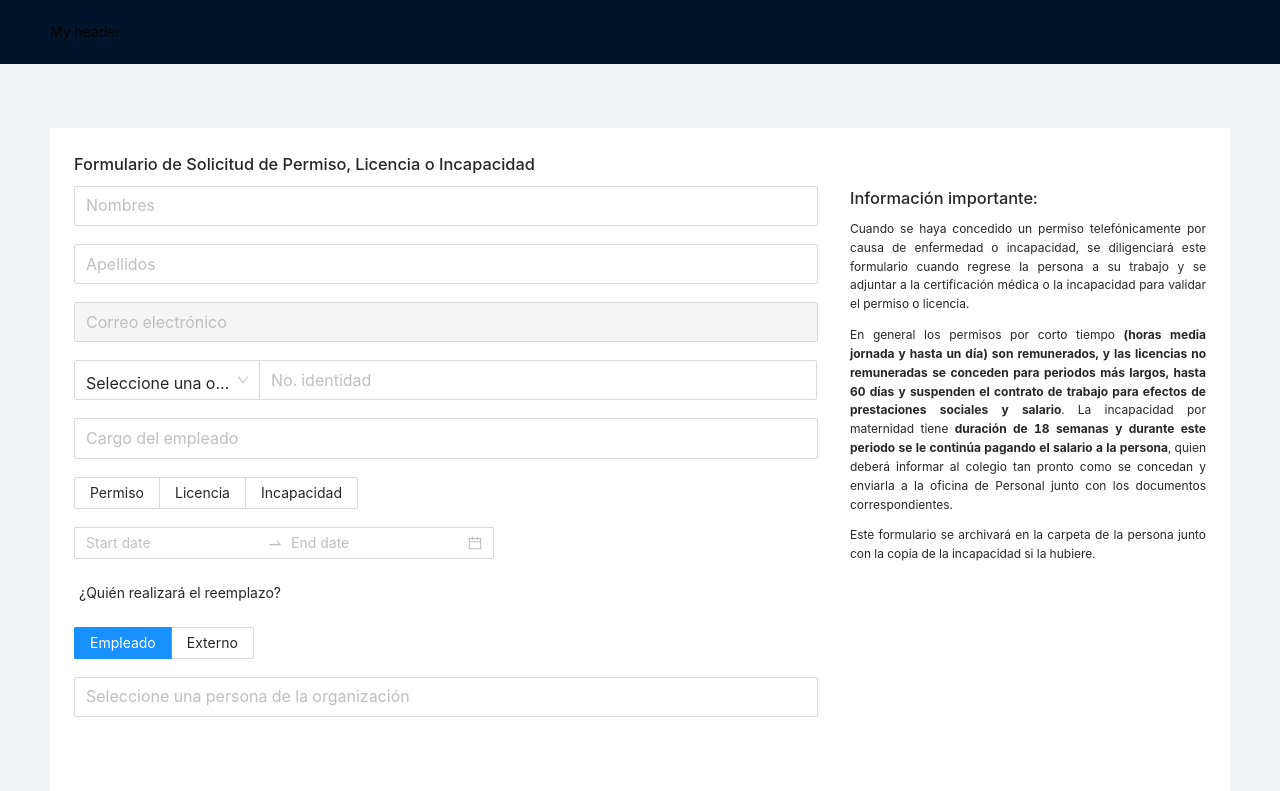
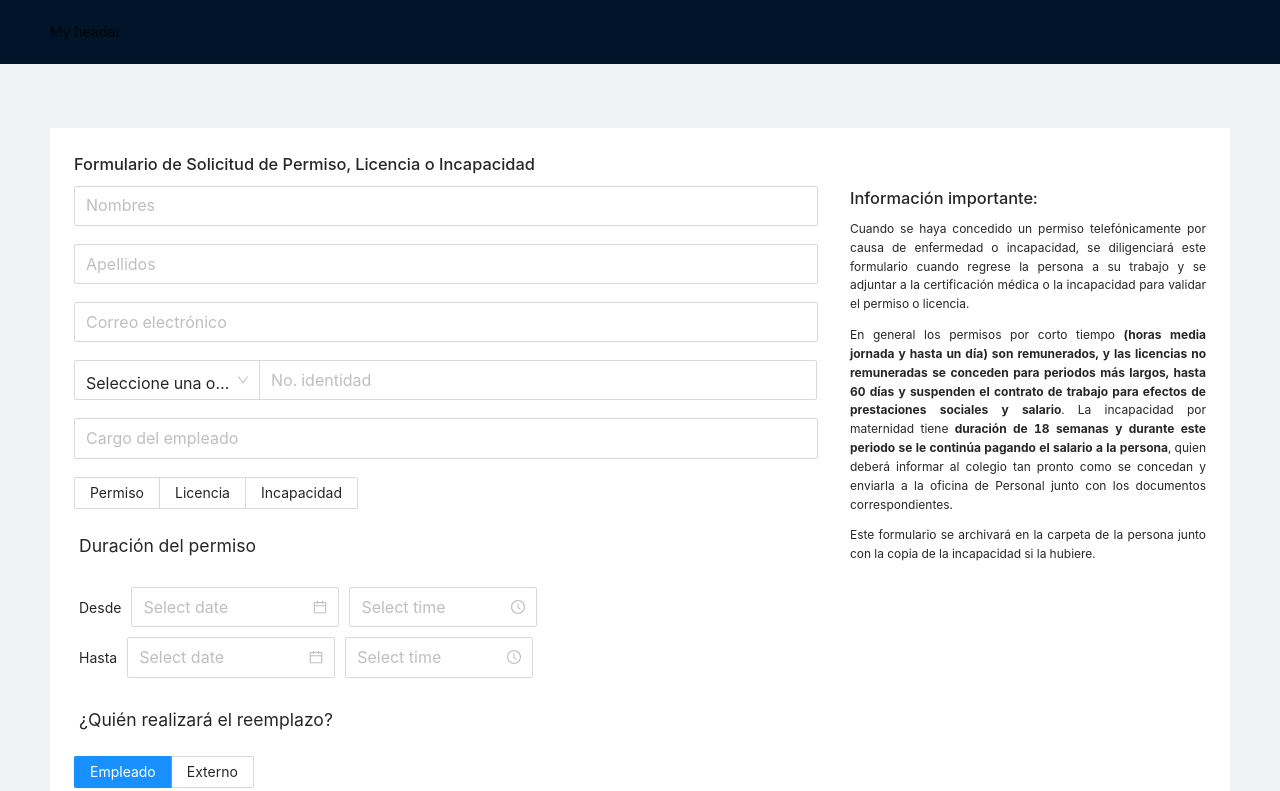
Before and after one commit to marcosaguileraely/adm-roch-apps, a React (Create React App) app: page / in a window 1280 px wide. Shown: the top 791 px of the page. Built offline with nearby package versions, Linux system fonts and the light colour scheme; no server answers.

Commit message:
Update: Date and time picker selector added

```diff
--- a/src/components/Permit/PermitForm/form.css
+++ b/src/components/Permit/PermitForm/form.css
@@ -1,6 +1,14 @@
 span.span-in-line{
     display: table-cell;
     padding: 5px;
+}
+
+.div-in-line {
+    display: inline !important;
+}
+
+.title-in-line {
+    font-size: 1.1rem !important;
 }
 
 .terms-text {
--- a/src/components/Permit/PermitForm/form.js
+++ b/src/components/Permit/PermitForm/form.js
@@ -1,5 +1,5 @@
 import { useEffect, useState } from 'react';
-import { Input, Select, Radio, Space, DatePicker, Checkbox, Button, AutoComplete } from 'antd';
+import { Input, Select, Radio, Space, DatePicker, TimePicker, Checkbox, Button, AutoComplete } from 'antd';
 import { SendOutlined } from '@ant-design/icons';
 
 import './form.css'
@@ -23,7 +23,6 @@ const optionsWhoReplace = [
 ];
 
 const Form = () => {
-
     const DOMElement = document.querySelectorAll('input');
 
     const [name, setName] = useState('')
@@ -33,6 +32,10 @@ const Form = () => {
     const [dni, setDni] = useState('')
     const [permitType, setPermitType] = useState('')
     const [position, setPosition] = useState('')
+    const [startDate, setStartDate] = useState([])
+    const [startTime, setStartTime] = useState([])
+    const [endDate, setEndDate] = useState([])
+    const [endTime, setEndTime] = useState([])
     const [date, setDate] = useState([])
     const [replaceType, setReplaceType] = useState('Empleado')
     const [coworker, setCoworker] = useState('')
@@ -66,50 +69,54 @@ const Form = () => {
     const changeDni = (e) => setDni(e.target.value)
     const changePermitType = (e) => setPermitType(e.target.value)
     const changePisition = (e) => setPosition(e.target.value)
-    const changeDate = (value, dateString) => setDate(dateString)
+    const changeDate = (value, dateString) => {
+        console.log(value)
+        console.log(dateString)
+        setDate(dateString)
+    }
     const selectCoworker = (value) => setCoworker(value)
-    const changeExternalWorkerName = (e) => {
-        console.log(e.target.value)
-        setExternalWorker(e.target.value)
-    }
+    const changeExternalWorkerName = (e) => setExternalWorker(e.target.value)
     const changeReason = (e) => setReason(e.target.value)
     const changeAgree = (e) => setAgreeDisable(!e.target.checked)
 
     const changeReplaceType = (e) => {
         setReplaceType(e.target.value)
-
         if (e.target.value === 'Empleado') {
             setHiddenItemInternalEmployee('visible')
             setHiddenItemExternalEmployee('hidden')
-
+            setExternalWorker('')
         } else {
             setHiddenItemInternalEmployee('hidden')
             setHiddenItemExternalEmployee('visible')
+            setCoworker('')
         }
     }
 
     const clearFields = () => {
         console.log("clear here!")
-        console.log(DOMElement)
-        //DOMElement[1].value = '';
-
+        console.log(`${coworker} and ${externalWorker}`)
+        console.log(startDate)
+        console.log(startTime)
+        console.log(endDate)
+        console.log(endTime)
     }
 
     const createTicket = () => {
         console.log("sending...")
-        var permit = {}
-        permit.name = name
-        permit.last_name = lastName
-        permit.email = email
-        permit.type_dni = dniType
-        permit.dni = dni
-        permit.position = position
-        permit.permit_type = permitType
-        permit.permit_start_date = date[0] + ":00"
-        permit.permit_end_date = date[1] + ":00"
-        permit.who_is_replacement = replaceType === 'Empleado' ? coworker : externalWorker
-        permit.permit_reason = reason
-        permit.accept = isAgreeDisable
+        var permit                     = {}
+        permit.name                    = name
+        permit.last_name               = lastName
+        permit.email                   = email
+        permit.type_dni                = dniType
+        permit.dni                     = dni
+        permit.position                = position
+        permit.permit_type             = permitType
+        permit.permit_start_date       = `${startDate[1]} - ${startTime[1]}`
+        permit.permit_end_date         = `${endDate[1]} - ${endTime[1]}`
+        permit.who_is_replacement_type = replaceType
+        permit.who_is_replacement      = replaceType === 'Empleado' ? coworker : externalWorker
+        permit.permit_reason           = reason
+        permit.accept                  = isAgreeDisable
 
         net.addPermitRequest(permit)
     }
@@ -120,7 +127,7 @@ const Form = () => {
 
                 <Input size="large" placeholder="Nombres" onChange={e => changeName(e)} />
                 <Input size="large" placeholder="Apellidos" onChange={e => changeLastName(e)} />
-                <Input size="large" disabled placeholder="Correo electrónico" onChange={e => changeEmail(e)} />
+                <Input size="large" placeholder="Correo electrónico" onChange={e => changeEmail(e)} />
 
                 <Input.Group compact>
                     <Select
@@ -147,13 +154,38 @@ const Form = () => {
                     buttonStyle="solid"
                 />
 
-                <RangePicker
+                <span className="span-in-line title-in-line" >
+                    Duración del permiso
+                </span>
+
+                <div>
+                    <div className="div-in-line ">
+                        <span className="span-in-line">Desde</span>
+                        <span className="span-in-line" >
+                            <DatePicker size="large" onChange={(moment, value) => setStartDate([moment, value])} />
+                        </span>
+                        <span className="span-in-line" >
+                            <TimePicker use12Hours format="h:mm a" size="large" onChange={(moment, value) => setStartTime([moment, value])} />
+                        </span>
+                    </div>
+                    <div className="div-in-line ">
+                        <span className="span-in-line">Hasta</span>
+                        <span className="span-in-line" >
+                            <DatePicker size="large" onChange={(moment, value) => setEndDate([moment, value])} />
+                        </span>
+                        <span className="span-in-line" >
+                            <TimePicker use12Hours format="h:mm a" size="large" onChange={(moment, value) => setEndTime([moment, value])} />
+                        </span>
+                    </div>
+                </div>
+
+                {/* <RangePicker
                     showTime={{ format: 'HH' }}
                     format="YYYY-MM-DD HH"
                     onChange={changeDate}
-                />
+                /> */}
 
-                <span className="span-in-line" >
+                <span className="span-in-line title-in-line" >
                     ¿Quién realizará el reemplazo?
                 </span>
                 <Radio.Group
@@ -170,6 +202,7 @@ const Form = () => {
                     options={personnelItemList}
                     placeholder="Seleccione una persona de la organización"
                     onSelect={selectCoworker}
+                    value={coworker}
                     filterOption={(inputValue, option) =>
                         option.value.toUpperCase().indexOf(inputValue.toUpperCase()) !== -1
                     }
@@ -178,6 +211,7 @@ const Form = () => {
                 <Input id="external-replacement"
                     style={{ width: '100%', visibility: hiddenExternalItem }}
                     size="large"
+                    value={externalWorker}
                     placeholder="Ingrese el nombre de la persona o empresa externa"
                     onChange={e => changeExternalWorkerName(e)}
                 />
```
